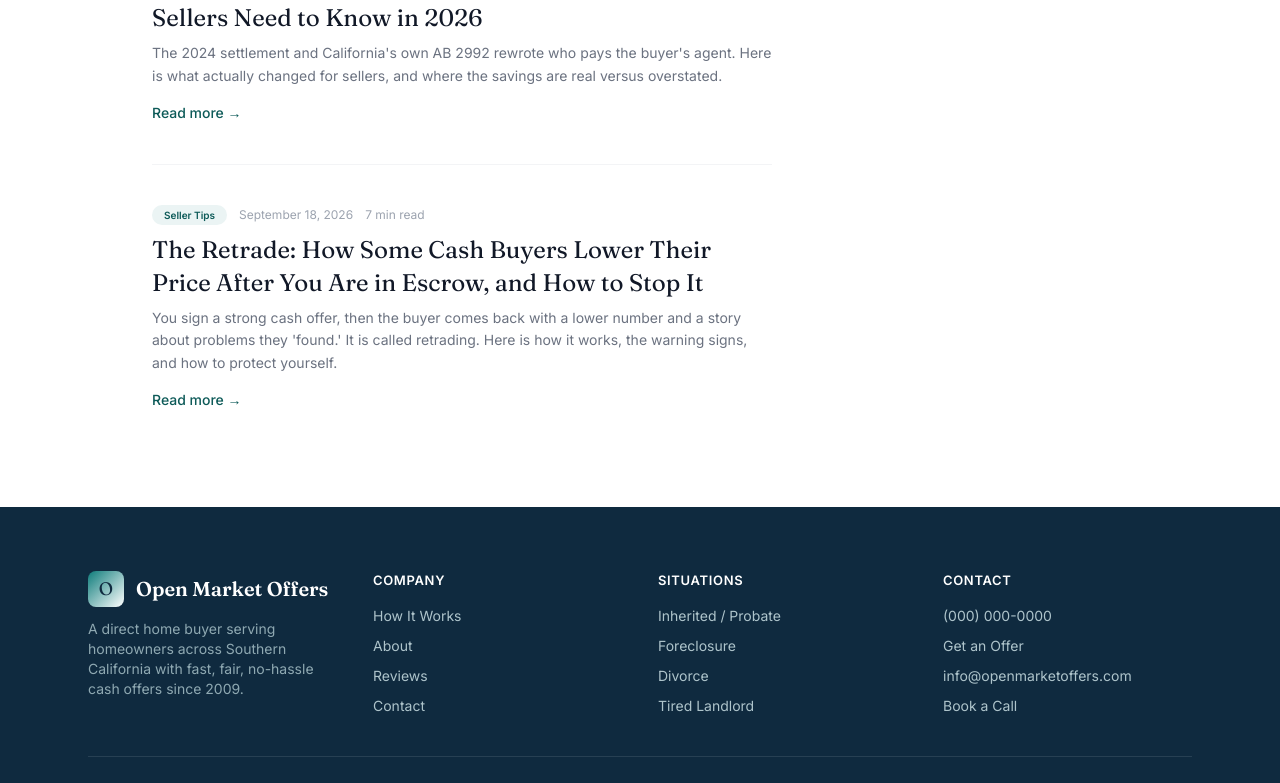
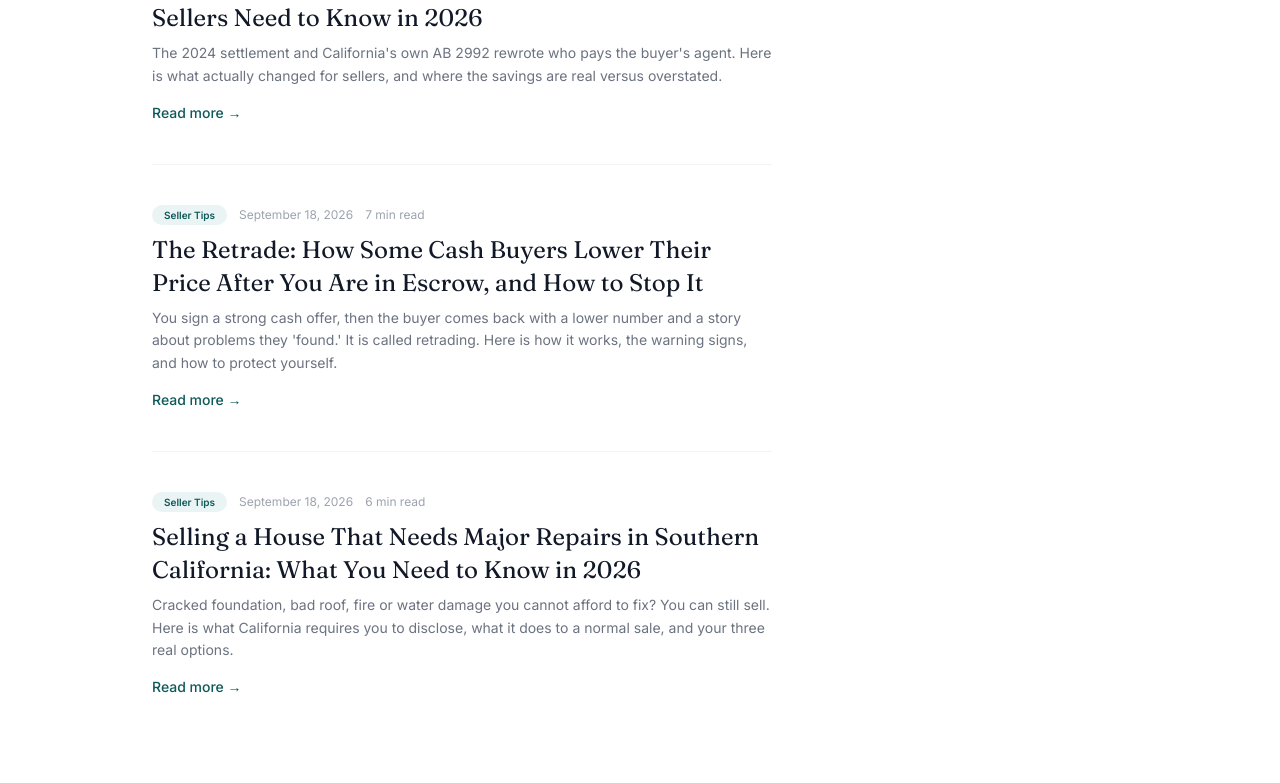
Before and after one commit to LazarDev20/open-market-offers, a Next.js app: page /blog in a window 1280 px wide. Shown: the part 3890-4673 px from the top of the page. Built offline with nearby package versions, Linux system fonts and the light colour scheme; no server answers.

Commit message:
Add major repairs post to blog index

```diff
--- a/app/blog/page.tsx
+++ b/app/blog/page.tsx
@@ -149,6 +149,16 @@ const posts = [
       "You sign a strong cash offer, then the buyer comes back with a lower number and a story about problems they 'found.' It is called retrading. Here is how it works, the warning signs, and how to protect yourself.",
     featured: false,
   },
+    {
+    slug: "sell-house-needs-major-repairs-socal",
+    tag: "Seller Tips",
+    date: "September 18, 2026",
+    readTime: "6 min read",
+    title: "Selling a House That Needs Major Repairs in Southern California: What You Need to Know in 2026",
+    excerpt:
+      "Cracked foundation, bad roof, fire or water damage you cannot afford to fix? You can still sell. Here is what California requires you to disclose, what it does to a normal sale, and your three real options.",
+    featured: false,
+  },
 ];
 
 export default function BlogPage() {
```
